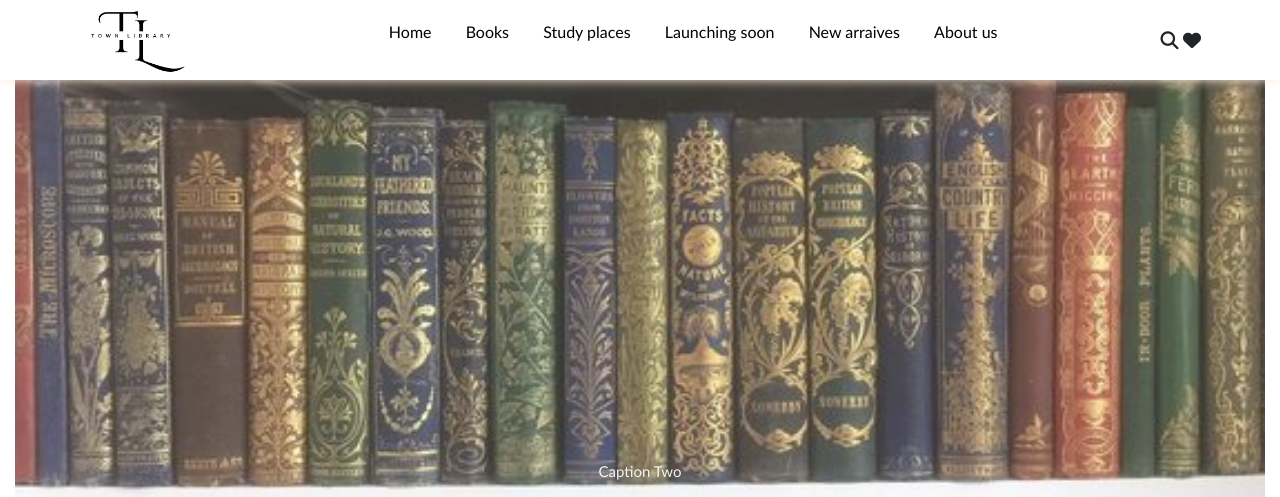
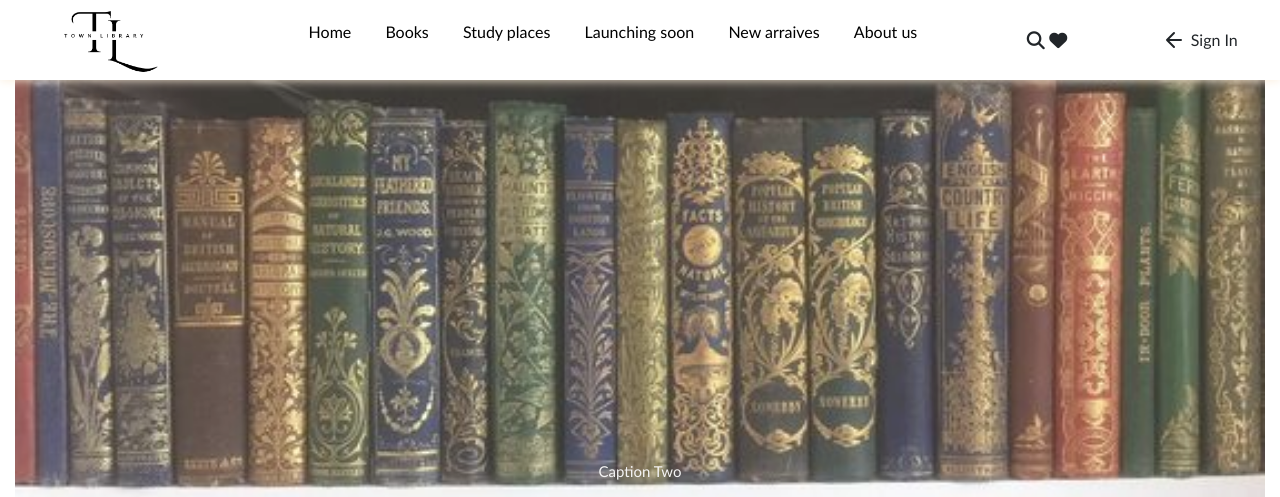
Before and after one commit to BesartaMustafa1/web2, a PHP site: page /home2.html in a window 1280 px wide. Shown: the top 497 px of the page. Run offline with PHP 8.4, Linux system fonts and the light colour scheme.

Commit message:
modified:   home html/home2.css 	modified:   home html/home2.html

```diff
--- a/home html/home2.css
+++ b/home html/home2.css
@@ -32,6 +32,7 @@ section nav .logo img{
 }
 section nav ul{
     list-style: none;
+    text-align: center;
 
 }
 section nav li{
@@ -42,6 +43,7 @@ section nav li{
 section nav li a{
     text-decoration:  none;
     color: black;
+
 }
 section nav li a:hover{
     color: lightcoral;
@@ -54,6 +56,7 @@ section nav .social {
 section nav .social :hover{
     color: lightcoral;
 }
+
 
 .row{
     width:90%;
@@ -212,3 +215,34 @@ box-shadow: 0px 35px 77px -17px rgba(0,0,0,0.64);
     width:400px;
   }
 }
+.feather {
+  width: 24px;
+  height: 24px;
+  stroke: currentColor;
+  stroke-width: 2;
+  stroke-linecap: round;
+  stroke-linejoin: round;
+}
+
+.feather-log-in {
+  /* Add specific styles for the login icon if needed */
+}
+
+/* Example styles for the signin container */
+.signin {
+  display: flex;
+  align-items: center;
+}
+
+.signin svg {
+  margin-right: 5px; /* Adjust the spacing between the icon and text */
+}
+
+.signin span {
+  font-size: 16px;
+  /* Add any other styles for the text */
+}
+
+.signin :hover{
+  color: lightcoral;
+}
--- a/home html/home2.html
+++ b/home html/home2.html
@@ -30,7 +30,12 @@
                     <i class="fa-solid fa-magnifying-glass"></i>
                     <i class="fa-solid fa-heart"></i>
                 </div>
-                <!-- signin/login -->
+                <div class="signin">
+                  <svg xmlns="http://www.w3.org/2000/svg" viewBox="0 0 24 24" fill="none" stroke="currentColor" stroke-width="2" stroke-linecap="round" stroke-linejoin="round" class="feather feather-log-in">
+                    <path d="M19 12H5M12 19l-7-7 7-7"/>
+                  </svg>
+                  <span>Sign In</span>
+                </div>
             </nav>
           </section>
 
```
